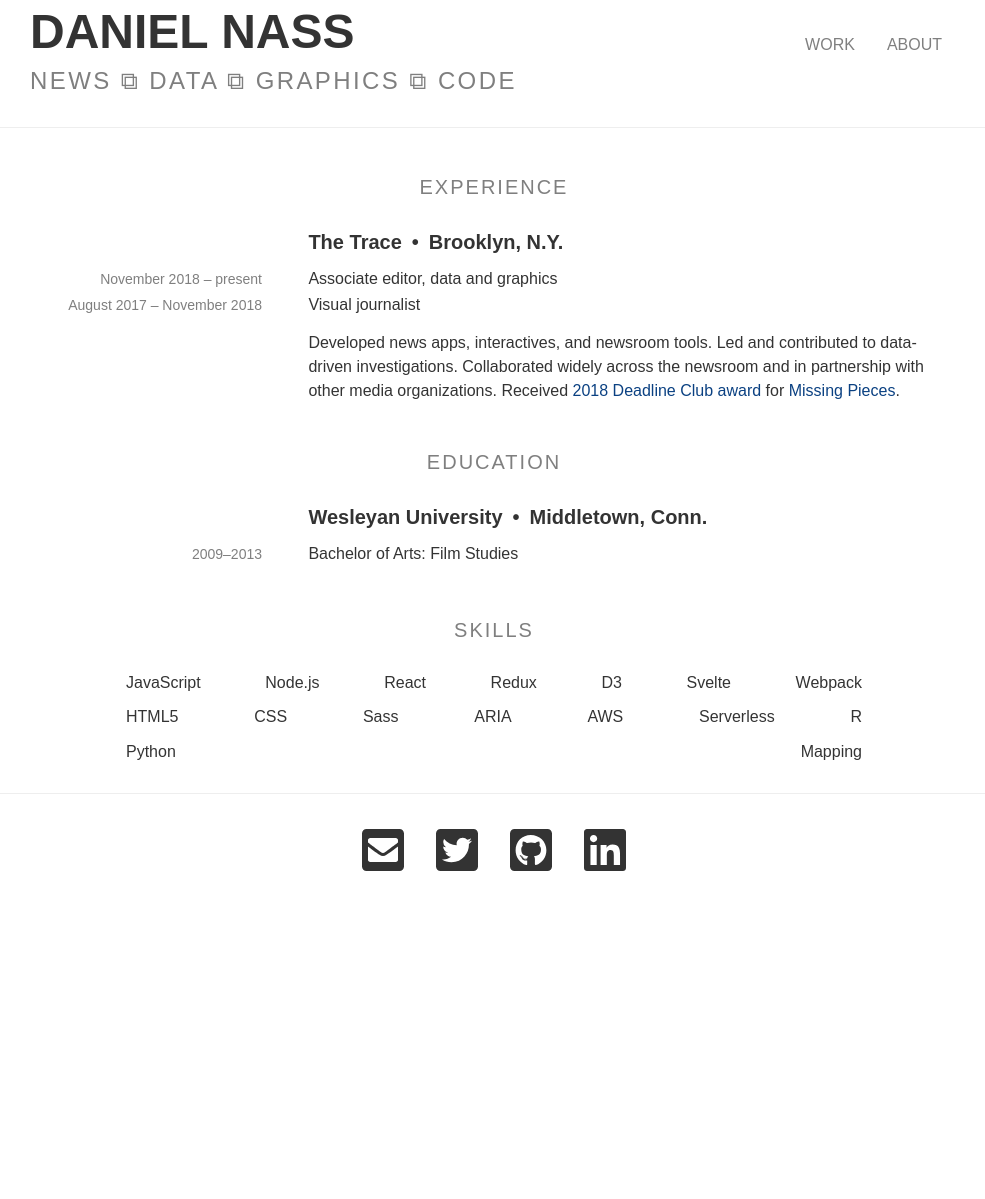
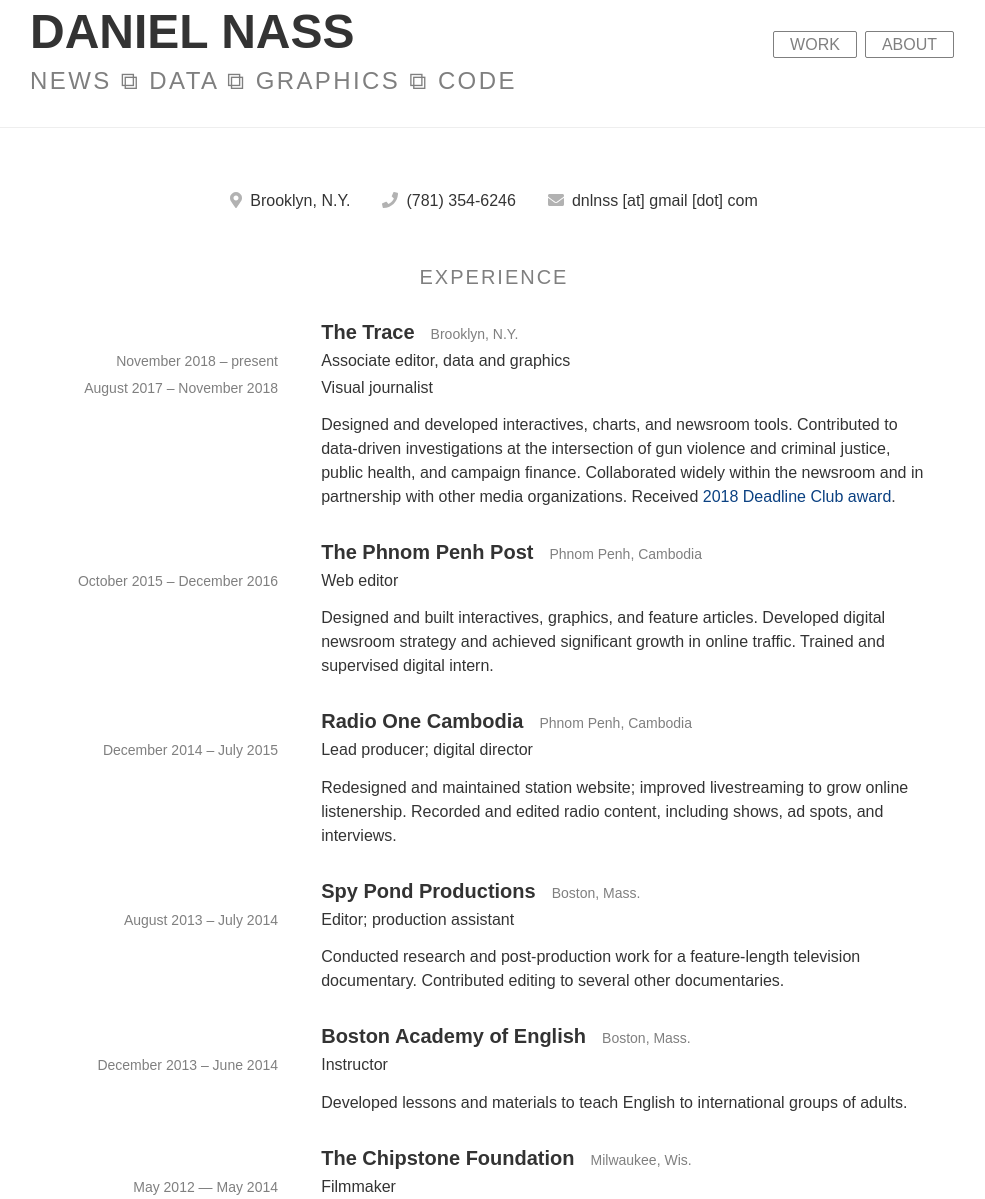
Before and after one commit to dnass/portfolio-site, a Gatsby site: page /resume in a window 1280 px wide. Shown: the part 60-1259 px from the top of the page, without its empty margins (146-1131 px from the left). Before the commit the page ends 998 px from the top, so only its background shows below. Built offline with nearby package versions, Linux system fonts and the light colour scheme; Gatsby itself is replaced by a stand-in of ours; some packages are replaced by stand-ins of ours.

Commit message:
Update resume

```diff
--- a/gatsby-config.js
+++ b/gatsby-config.js
@@ -2,7 +2,10 @@
   siteMetadata: {
     title: `Daniel Nass`,
     subtitle: `News ⧉ Data ⧉ Graphics ⧉ Code`,
-    description: `Visual journalist Daniel Nass creates interactive and data-driven stories.`
+    description: `Visual journalist Daniel Nass creates interactive and data-driven stories.`,
+    phone: `(781) 354-6246`,
+    email: `dnlnss [at] gmail [dot] com`,
+    location: `Brooklyn, N.Y.`
   },
   plugins: [
     `gatsby-plugin-react-helmet`,
--- a/src/components/header.js
+++ b/src/components/header.js
@@ -1,6 +1,6 @@
 import React from 'react'
+import { useStaticQuery, graphql } from 'gatsby'
 import NavItem from '../components/navitem'
-import { Link, useStaticQuery, graphql } from 'gatsby'
 
 export default () => {
   const { site } = useStaticQuery(graphql`
@@ -16,14 +16,14 @@
 
   return (
     <header className="ph4-l mt5-ns mb4 mt4">
-      <Link to="/" className="tl-l tc dib-l db no-underline">
+      <div className="tl-l tc dib-l db">
         <h1 className="f1-ns f2 fw8 black-80 ttu ma0 mb2">
           {site.siteMetadata.title}
         </h1>
         <h2 className="f3-ns f4 fw4 black-50 ttu ma0 tracked">
           {site.siteMetadata.subtitle}
         </h2>
-      </Link>
+      </div>
       <nav className="tc mt4 fr-l">
         <NavItem path={'/'} title={'Work'} />
         <NavItem path={'/about/'} title={'About'} />
--- a/src/components/navitem.js
+++ b/src/components/navitem.js
@@ -3,8 +3,8 @@
 
 export default ({ path, title }) => (
   <Link
-    activeClassName="fw7 br1 bg-black-50 white"
-    className="fw5 ph3 pv1 lh-solid no-underline black-50 ttu"
+    activeClassName="fw7 bg-black-50 white"
+    className="fw5 ph3 pv1 br1 mh1 lh-solid no-underline black-50 ttu ba b--black50"
     to={path}
   >
     {title}
--- /dev/null
+++ b/src/components/resume/contact.js
@@ -0,0 +1,9 @@
+import React from 'react'
+import { FontAwesomeIcon } from '@fortawesome/react-fontawesome'
+
+export default ({ text, icon }) => (
+  <div className="mh3 mb0-ns mb2">
+    <FontAwesomeIcon icon={icon} className="mr2 black-30" />
+    {text}
+  </div>
+)
--- /dev/null
+++ b/src/components/resume/job.js
@@ -0,0 +1,8 @@
+import React from 'react'
+
+export default ({ name, location }) => (
+  <h4 className="db w-70-ns ma0 mb2 f4 fw6">
+    {name}
+    <span className="ml3 f6 fw3 black-50">{location}</span>
+  </h4>
+)
--- /dev/null
+++ b/src/components/resume/position.js
@@ -0,0 +1,10 @@
+import React from 'react'
+
+export default ({ title, dates }) => (
+  <h5 className="w-100 ma0 mb2-ns mb3 f5 flex-ns flex-row-ns justify-between-ns items-center-ns">
+    <span className="w-25-ns dib-ns db tr-ns f6 fw3 mb0-ns mb1 black-50">
+      {dates}
+    </span>
+    <span className="w-70-ns dib-ns db ma0 fw5">{title}</span>
+  </h5>
+)
--- a/src/components/resumesection.js
+++ b/src/components/resume/section.js
@@ -1,11 +1,11 @@
 import React from 'react'
 
 export default ({ title, children }) => (
-  <section className="pt4 ph4-ns ph2 w-100">
+  <section className="pt4 pb3 ph5-ns ph2 w-100">
     <h3 className="ttu tracked black-50 fw4 f4 tc mt3 mb4">{title}</h3>
     {Array.isArray(children)
       ? children.map((child, i) => (
-          <div key={i} className="flex flex-column items-end-ns">
+          <div key={i} className="flex flex-column items-end-ns pb4">
             {child}
           </div>
         ))
--- a/src/data/jobs.json
+++ b/src/data/jobs.json
@@ -12,6 +12,61 @@
         "dates": "August 2017 – November 2018"
       }
     ],
-    "description": "Developed news apps, interactives, and newsroom tools. Led and contributed to data-driven investigations. Collaborated widely across the newsroom and in partnership with other media organizations. Received <a href='http://deadlineclub.org/2018-winners/'>2018 Deadline Club award</a> for <a href='https://www.thetrace.org/features/stolen-guns-violent-crime-america/'>Missing Pieces</a>."
+    "description": "Designed and developed interactives, charts, and newsroom tools. Contributed to data-driven investigations at the intersection of gun violence and criminal justice, public health, and campaign finance. Collaborated widely within the newsroom and in partnership with other media organizations. Received <a href='http://deadlineclub.org/2018-winners/'>2018 Deadline Club award</a>."
+  },
+  {
+    "company": "The Phnom Penh Post",
+    "location": "Phnom Penh, Cambodia",
+    "positions": [
+      {
+        "title": "Web editor",
+        "dates": "October 2015 – December 2016"
+      }
+    ],
+    "description": "Designed and built interactives, graphics, and feature articles. Developed digital newsroom strategy and achieved significant growth in online traffic. Trained and supervised digital intern."
+  },
+  {
+    "company": "Radio One Cambodia",
+    "location": "Phnom Penh, Cambodia",
+    "positions": [
+      {
+        "title": "Lead producer; digital director",
+        "dates": "December 2014 – July 2015"
+      }
+    ],
+    "description": "Redesigned and maintained station website; improved livestreaming to grow online listenership. Recorded and edited radio content, including shows, ad spots, and interviews."
+  },
+  {
+    "company": "Spy Pond Productions",
+    "location": "Boston, Mass.",
+    "positions": [
+      {
+        "title": "Editor; production assistant",
+        "dates": "August 2013 – July 2014"
+      }
+    ],
+    "description": "Conducted research and post-production work for a feature-length television documentary. Contributed editing to several other documentaries."
+  },
+  {
+    "company": "Boston Academy of English",
+    "location": "Boston, Mass.",
+    "positions": [
+      {
+        "title": "Instructor",
+        "dates": "December 2013 – June 2014"
+      }
+    ],
+    "description": "Developed lessons and materials to teach English to international groups of adults."
+  },
+  {
+    "company": "The Chipstone Foundation",
+    "location": "Milwaukee, Wis.",
+    "positions": [
+      {
+        "title": "Filmmaker",
+        "dates": "May 2012 — May 2014"
+      }
+    ],
+    "description": "Directed and produced a series of documentary shorts about artists and material culture."
   }
 ]
--- a/src/data/skills.json
+++ b/src/data/skills.json
@@ -1,18 +1,25 @@
 [
   { "skill": "JavaScript" },
   { "skill": "Node.js" },
+  { "skill": "HTML5" },
+  { "skill": "CSS" },
+  { "skill": "Git" },
+  { "skill": "GitHub" },
+  { "skill": "D3" },
   { "skill": "React" },
   { "skill": "Redux" },
-  { "skill": "D3" },
   { "skill": "Svelte" },
+  { "skill": "Sass" },
   { "skill": "Webpack" },
-  { "skill": "HTML5" },
-  { "skill": "CSS" },
-  { "skill": "Sass" },
-  { "skill": "ARIA" },
+  { "skill": "MongoDB" },
+  { "skill": "Mapbox" },
+  { "skill": "Gatsby" },
   { "skill": "AWS" },
-  { "skill": "Serverless" },
+  { "skill": "Lambda" },
+  { "skill": "GCP" },
   { "skill": "R" },
+  { "skill": "tidyverse" },
   { "skill": "Python" },
-  { "skill": "Mapping" }
+  { "skill": "WordPress" },
+  { "skill": "Adobe CC" }
 ]
--- a/src/pages/resume.js
+++ b/src/pages/resume.js
@@ -1,53 +1,51 @@
-import React from 'react'
+import React, { Fragment } from 'react'
 import { graphql } from 'gatsby'
+import Helmet from 'react-helmet'
 import Title from '../components/title'
-import Section from '../components/resumesection'
+import Contact from '../components/resume/contact'
+import Section from '../components/resume/section'
+import Job from '../components/resume/job'
+import Position from '../components/resume/position'
 
 export default ({ data }) => {
   return (
     <main className="mb3 flex flex-wrap bt b--light-gray">
       <Title page="Resume" />
+      <Helmet>
+        <meta name="robots" content="noindex" />
+      </Helmet>
+      <section className="w-100 pt5 pb2 flex-ns justify-center">
+        <Contact text={data.site.siteMetadata.location} icon="map-marker-alt" />
+        <Contact text={data.site.siteMetadata.phone} icon="phone" />
+        <Contact text={data.site.siteMetadata.email} icon="envelope" />
+      </section>
       <Section title="experience">
         {data.allJobsJson.edges.map(
           ({ node: { company, location, description, positions } }) => (
-            <>
-              <h4 className="db w-70-ns ma0 mb3 f4">
-                {company}
-                &ensp;&bull;&ensp;
-                {location}
-              </h4>
+            <Fragment key={company}>
+              <Job name={company} location={location} />
               {positions.map(({ dates, title }) => (
-                <h5 className="w-100 ma0 mb2-ns mb3 f5 flex-ns flex-row-ns justify-between-ns items-center-ns">
-                  <span className="w-25-ns dib-ns db tr-ns f6 fw3 mb0-ns mb1 black-50">
-                    {dates}
-                  </span>
-                  <span className="w-70-ns dib-ns db ma0 fw4">{title}</span>
-                </h5>
+                <Position key={title} title={title} dates={dates} />
               ))}
               <div
                 className="w-70-ns mt2 f5 lh-copy"
-                dangerouslySetInnerHTML={{ __html: description }}
+                dangerouslySetInnerHTML={{
+                  __html: description
+                    .split('a href')
+                    .join("a target='_blank' rel='noopener noreferrer' href")
+                }}
               />
-            </>
+            </Fragment>
           )
         )}
       </Section>
       <Section title="Education">
         {data.allEducationJson.edges.map(
           ({ node: { school, location, dates, degree } }) => (
-            <>
-              <h4 className="db w-70-ns ma0 mb3 f4">
-                {school}
-                &ensp;&bull;&ensp;
-                {location}
-              </h4>
-              <h5 className="w-100 ma0 mb2-ns mb3 f5 flex-ns flex-row-ns justify-between-ns items-center-ns">
-                <span className="w-25-ns dib-ns db tr-ns f6 fw3 mb0-ns mb1 black-50">
-                  {dates}
-                </span>
-                <span className="w-70-ns dib-ns db ma0 fw4">{degree}</span>
-              </h5>
-            </>
+            <Fragment key={school}>
+              <Job name={school} location={location} />
+              <Position title={degree} dates={dates} />
+            </Fragment>
           )
         )}
       </Section>
@@ -66,6 +64,13 @@
 
 export const query = graphql`
   {
+    site {
+      siteMetadata {
+        phone
+        email
+        location
+      }
+    }
     allJobsJson {
       edges {
         node {
```
Also changed, not shown: package.json (+10 -10 lines), src/layouts/icons.js (+8 -2 lines), src/img/favicon.png, 1 other file.
